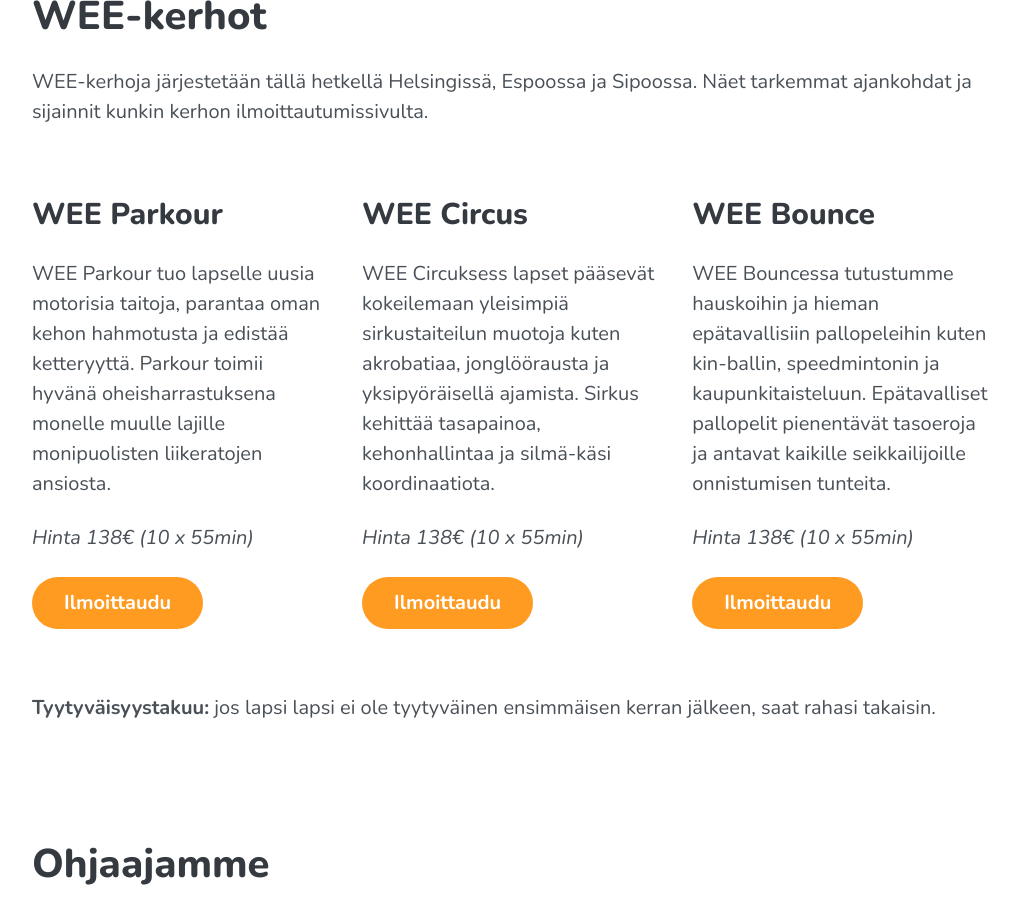
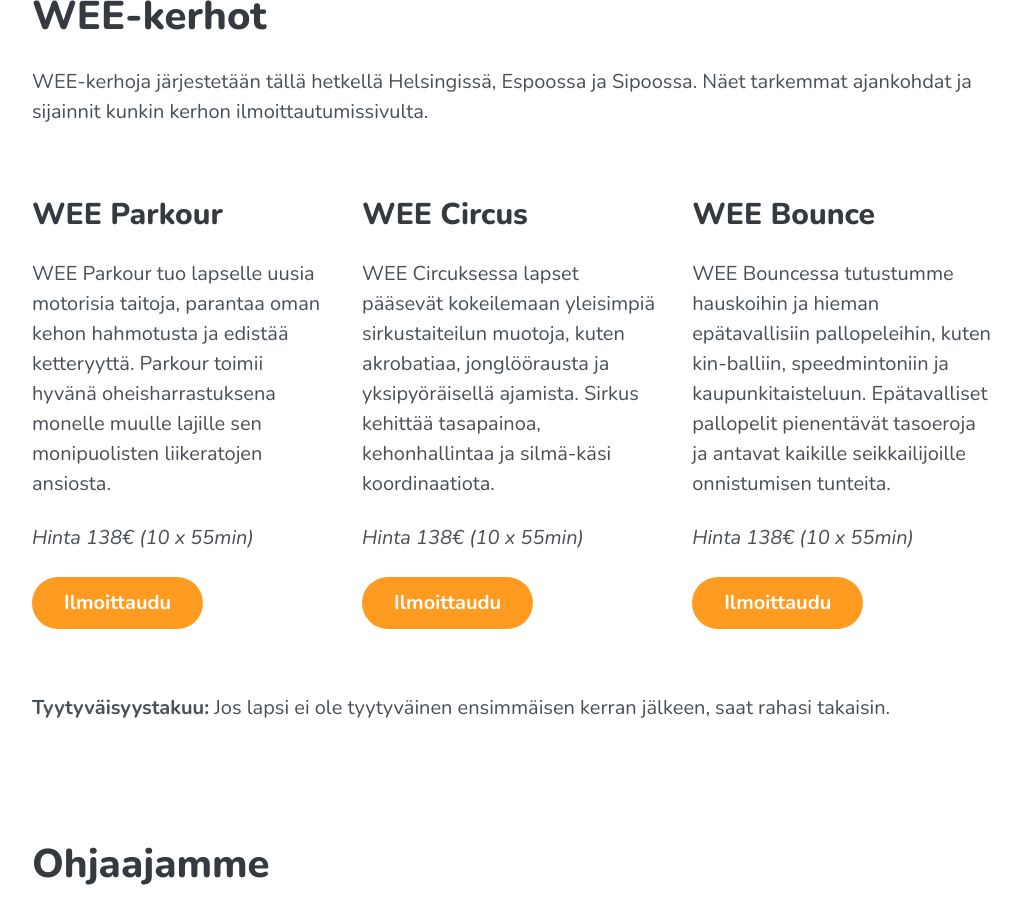
Before and after one commit to Funktum/weemove, a Jekyll site: the page built from _pages/home.md, in a window 1280 px wide and 900 px high, scrolled down 3055 px. Shown: the whole window, without its empty margins (128-1149 px from the left). Built offline with Jekyll 4.4.1, drawn with Linux system fonts in a browser that asks for light colours; our own code applies the rules of GitHub Pages for plain Markdown files; a script that is not in the unit is left out; some of the changed text lies outside the part shown.

Commit message:
Update home.md

```diff
--- a/_pages/home.md
+++ b/_pages/home.md
@@ -38,7 +38,7 @@ WEE-kerhoja järjestetään tällä hetkellä Helsingissä, Espoossa ja Sipoossa
 <div class="w-33-l pb3" markdown="1">
 ## WEE Parkour
 
-WEE Parkour tuo lapselle uusia motorisia taitoja, parantaa oman kehon hahmotusta ja edistää ketteryyttä. Parkour toimii hyvänä oheisharrastuksena monelle muulle lajille monipuolisten liikeratojen ansiosta.
+WEE Parkour tuo lapselle uusia motorisia taitoja, parantaa oman kehon hahmotusta ja edistää ketteryyttä. Parkour toimii hyvänä oheisharrastuksena monelle muulle lajille sen monipuolisten liikeratojen ansiosta.
 
 _Hinta 138€ (10 x 55min)_
 
@@ -48,7 +48,7 @@ _Hinta 138€ (10 x 55min)_
 <div class="w-33-l pb3" markdown="1">
 ## WEE Circus
 
-WEE Circuksess lapset pääsevät kokeilemaan yleisimpiä sirkustaiteilun muotoja kuten akrobatiaa, jonglöörausta ja yksipyöräisellä ajamista. Sirkus kehittää tasapainoa, kehonhallintaa ja silmä-käsi koordinaatiota.
+WEE Circuksessa lapset pääsevät kokeilemaan yleisimpiä sirkustaiteilun muotoja, kuten akrobatiaa, jonglöörausta ja yksipyöräisellä ajamista. Sirkus kehittää tasapainoa, kehonhallintaa ja silmä-käsi koordinaatiota.
 
 _Hinta 138€ (10 x 55min)_
 
@@ -58,7 +58,7 @@ _Hinta 138€ (10 x 55min)_
 <div class="w-33-l pb3" markdown="1">
 ## WEE Bounce
 
-WEE Bouncessa tutustumme hauskoihin ja hieman epätavallisiin pallopeleihin kuten kin-ballin, speedmintonin ja kaupunkitaisteluun. Epätavalliset pallopelit pienentävät tasoeroja ja antavat kaikille seikkailijoille onnistumisen tunteita.
+WEE Bouncessa tutustumme hauskoihin ja hieman epätavallisiin pallopeleihin, kuten kin-balliin, speedmintoniin ja kaupunkitaisteluun. Epätavalliset pallopelit pienentävät tasoeroja ja antavat kaikille seikkailijoille onnistumisen tunteita.
 
 _Hinta 138€ (10 x 55min)_
 
@@ -66,7 +66,7 @@ _Hinta 138€ (10 x 55min)_
 </div>
 </div>
 
-**Tyytyväisyystakuu:** jos lapsi lapsi ei ole tyytyväinen ensimmäisen kerran jälkeen, saat rahasi takaisin.
+**Tyytyväisyystakuu:** Jos lapsi ei ole tyytyväinen ensimmäisen kerran jälkeen, saat rahasi takaisin.
 
 ---
 
```
Also changed, not shown: other parts of _pages/home.md (+4 -4 lines).
